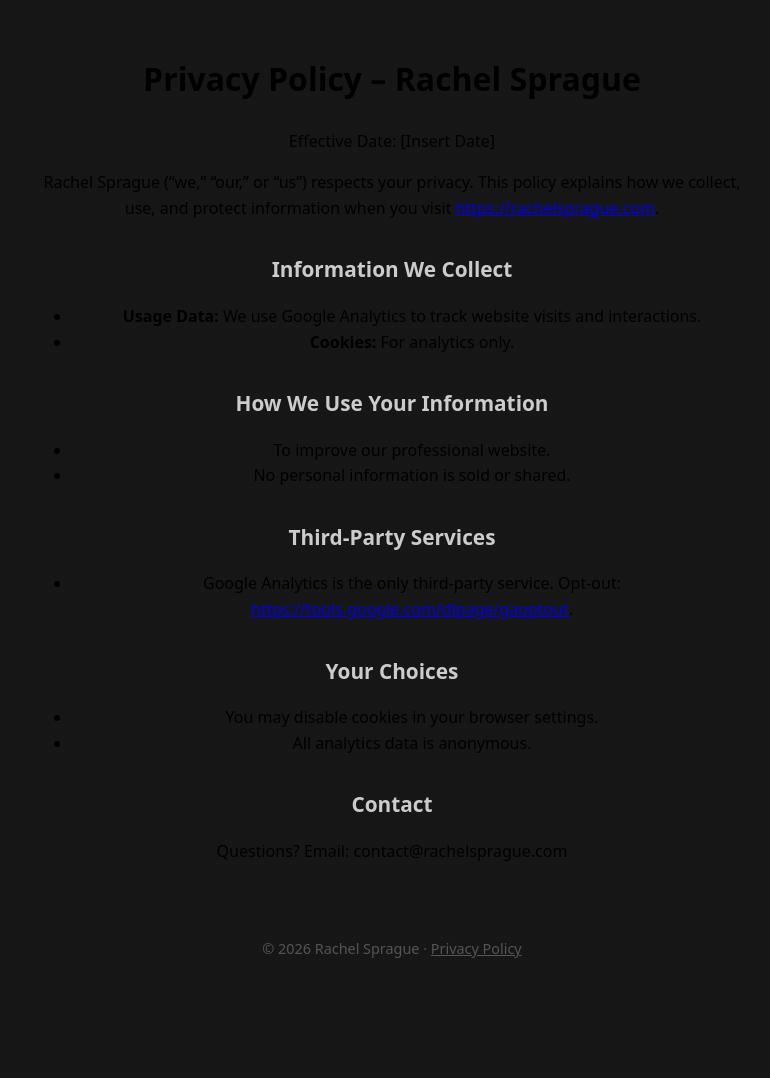
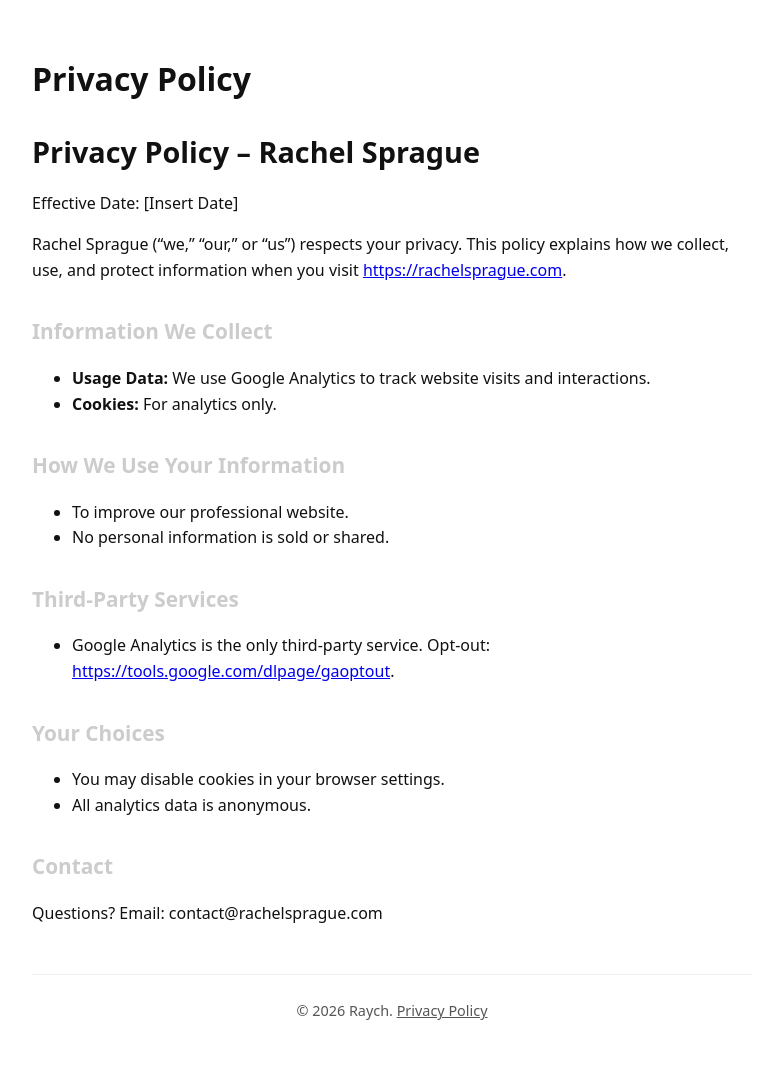
Before and after one commit to rachelsprague/rachelsprague.com, a Jekyll site: the page built from privacy.md, in a window 1280 px wide. Shown: the whole page, without its empty margins (248-1018 px from the left). Built offline with Jekyll 4.4.1, drawn with Linux system fonts in a browser that asks for light colours; our own code applies the rules of GitHub Pages for plain Markdown files; before the commit the page ends 1016 px from its top, so only the background shows below that.

Commit message:
add new layout - basic

```diff
--- /dev/null
+++ b/_layouts/basic.html
@@ -0,0 +1,20 @@
+<!DOCTYPE html>
+<html lang="en">
+  <head>
+    <meta charset="UTF-8" />
+    <meta name="viewport" content="width=device-width, initial-scale=1" />
+    <title>{{ page.title }}</title>
+    <link rel="stylesheet" href="/assets/css/style.css" />
+  </head>
+  <body style="background-color: #fff; color: #111; text-align: left; padding: 2rem;">
+    <main style="max-width: 720px; margin: 0 auto;">
+      <h1>{{ page.title }}</h1>
+      <article>
+        {{ content }}
+      </article>
+      <footer>
+        &copy; {{ "now" | date: "%Y" }} Raych. <a href="/privacy">Privacy Policy</a>
+      </footer>
+    </main>
+  </body>
+</html>
--- a/_layouts/post.html
+++ b/_layouts/post.html
@@ -33,7 +33,7 @@
 
   <footer style="text-align:center; font-size:0.9rem; color:#555; margin-top:3rem;">
     &copy; {{ "now" | date: "%Y" }} {% if site.title %}{{ site.title }}{% else %}Rachelsprague{% endif %} ·
-    <a href="/privacy-policy" style="color:#555; text-decoration:underline;">Privacy Policy</a>
+    <a href="/privacy" style="color:#555; text-decoration:underline;">Privacy Policy</a>
   </footer>
 
 </body>
--- a/privacy.md
+++ b/privacy.md
@@ -1,3 +1,8 @@
+---
+layout: basic
+title: Privacy Policy
+---
+
 # Privacy Policy – Rachel Sprague
 
 Effective Date: [Insert Date]
```
